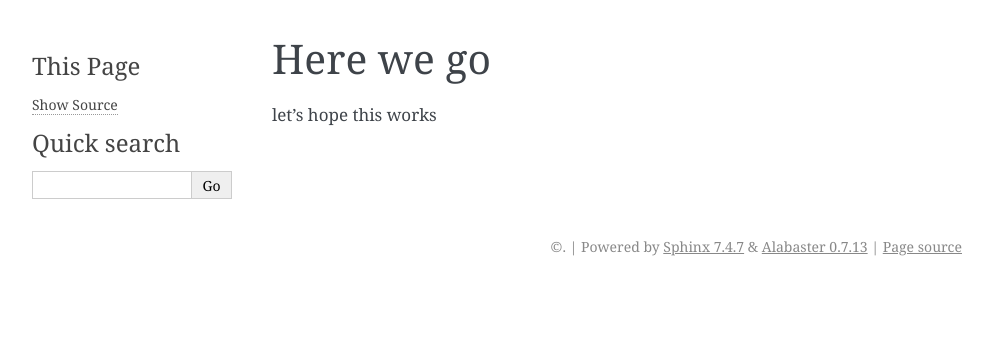
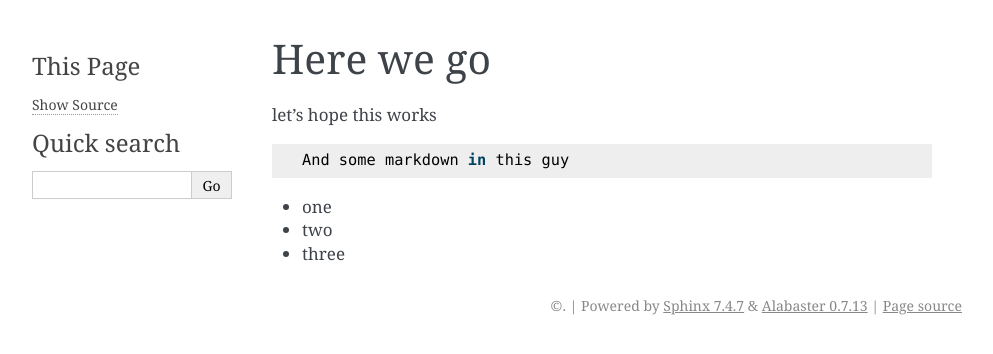
Before and after one commit to jbehling/doc_sample, a Sphinx documentation site: the page built from docs/index.md, in a window 1280 px wide. Shown: the top 354 px of the page, without its empty margins (148-1141 px from the left). Built offline with Sphinx 7.4.7, drawn with Linux system fonts in a browser that asks for light colours.

Commit message:
more stuff

````diff
--- a/docs/index.md
+++ b/docs/index.md
@@ -1,2 +1,10 @@
 ## Here we go
 let's hope this works
+
+```
+And some markdown in this guy
+```
+
+- one
+- two
+- three
````
